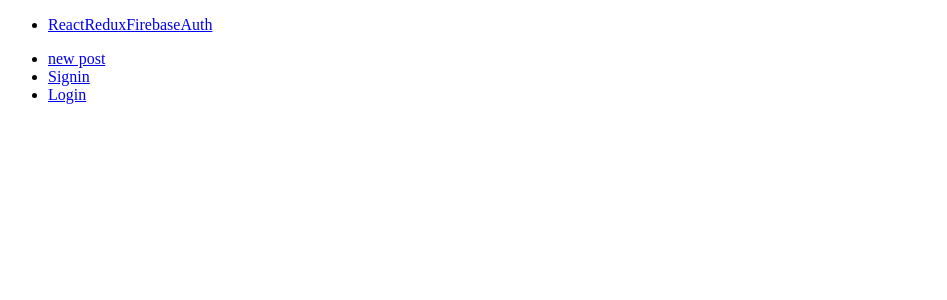
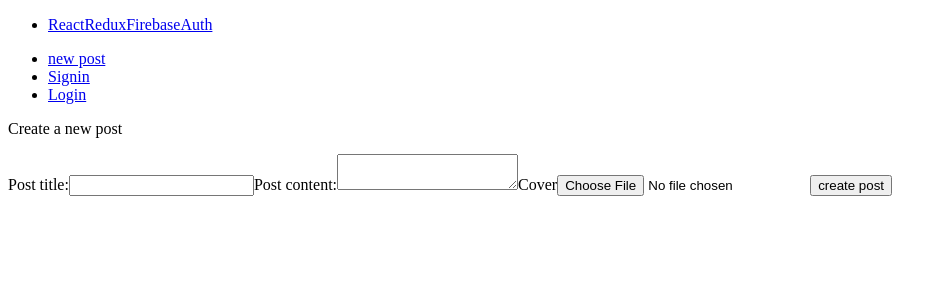
Before and after one commit to pablomaribondo/blog, a React (Create React App) app: page /create in a window 1280 px wide. Shown: the top 300 px of the page, without its empty margins (0-947 px from the left). Built offline with nearby package versions, Linux system fonts and the light colour scheme; no server answers.

Commit message:
criaçã ode posts

```diff
--- /dev/null
+++ b/src/components/Create.js
@@ -0,0 +1,79 @@
+import { useState } from "react";
+import { useDispatch } from "react-redux";
+import { Redirect } from "react-router-dom";
+
+import { createPost } from "../redux/actions/create";
+
+const Create = () => {
+  const [title, setTitle] = useState("");
+  const [content, setContent] = useState("");
+  const [cover, setCover] = useState("");
+  const [routeRedirect, setRouteRedirect] = useState(false);
+  const [loading, setLoading] = useState(false);
+
+  const dispatch = useDispatch();
+
+  const createPostAction = post => dispatch(createPost(post));
+
+  const addPostHandler = async event => {
+    event.preventDefault();
+
+    setLoading(true);
+
+    const post = {
+      title,
+      content,
+      cover,
+    };
+
+    await createPostAction(post);
+    setLoading(false);
+    setRouteRedirect(true);
+  };
+
+  const renderForm = () => {
+    if (loading) {
+      return (
+        <div className="processing">
+          <p>Request is being processed</p>
+          <div className="loader">Loading...</div>
+        </div>
+      );
+    } else {
+      return (
+        <form onSubmit={addPostHandler}>
+          <p>Create a new post</p>
+
+          <label htmlFor="title">Post title:</label>
+          <input
+            type="text"
+            name="title"
+            onChange={({ target: { value } }) => setTitle(value)}
+            value={title}
+          />
+
+          <label htmlFor="content">Post content:</label>
+          <textarea
+            name="content"
+            onChange={({ target: { value } }) => setContent(value)}
+            value={content}
+          ></textarea>
+
+          <label htmlFor="cover" className="cover">
+            Cover
+          </label>
+          <input
+            type="file"
+            onChange={({ target: { files } }) => setCover(files[0])}
+          />
+
+          <input type="submit" value="create post" />
+        </form>
+      );
+    }
+  };
+
+  return routeRedirect ? <Redirect to="/" /> : renderForm();
+};
+
+export default Create;
--- a/src/firebase/config.js
+++ b/src/firebase/config.js
@@ -49,6 +49,29 @@ class Firebase {
       this.auth.onAuthStateChanged(resolve);
     });
   }
+
+  async createPost(post) {
+    const storageRef = firebase.storage().ref();
+    const storageChild = storageRef.child(post.cover.name);
+    const postCover = await storageChild.put(post.cover);
+    const downloadURL = await storageChild.getDownloadURL();
+    const fileRef = postCover.ref._delegate._location.path_;
+
+    const newPost = {
+      title: post.title,
+      content: post.content,
+      cover: downloadURL,
+      fileref: fileRef,
+    };
+
+    const firebasePost = await firebase
+      .firestore()
+      .collection("posts")
+      .add(newPost)
+      .catch(error => console.log(error));
+
+    return firebasePost;
+  }
 }
 
 export default new Firebase();
--- /dev/null
+++ b/src/redux/actions/create.js
@@ -0,0 +1,10 @@
+import firebase from "../../firebase/config";
+
+export const createPost = post => {
+  return async dispatch => {
+    const firestorePost = await firebase.createPost(post);
+    dispatch({ type: "CREATE_POST", payload: firestorePost });
+
+    return firestorePost;
+  };
+};
--- /dev/null
+++ b/src/redux/reducers/create.js
@@ -0,0 +1,9 @@
+const createPost = (state = { post: {} }, action) => {
+  if (action.type === "CREATE_POST") {
+    state = { ...state, post: action.payload };
+  }
+
+  return state;
+};
+
+export default createPost;
--- a/src/redux/reducers/reducers.js
+++ b/src/redux/reducers/reducers.js
@@ -3,11 +3,13 @@ import { combineReducers } from "redux";
 import createUser from "./signin";
 import loginUser from "./login";
 import logoutUser from "./logout";
+import createPost from "./create";
 
 const reducers = combineReducers({
   signin: createUser,
   login: loginUser,
   logout: logoutUser,
+  create: createPost,
 });
 
 export default reducers;
--- a/src/routes.js
+++ b/src/routes.js
@@ -1,5 +1,6 @@
 import { Switch, Route } from "react-router-dom";
 
+import Create from "./components/Create";
 import Login from "./components/Login";
 import Main from "./components/Main";
 import Signin from "./components/Signin";
@@ -8,6 +9,7 @@ const Routes = () => {
   return (
     <Switch>
       <Route exact path="/" component={Main}></Route>
+      <Route exact path="/create" component={Create}></Route>
       <Route exact path="/login" component={Login}></Route>
       <Route exact path="/signin" component={Signin}></Route>
     </Switch>
```
